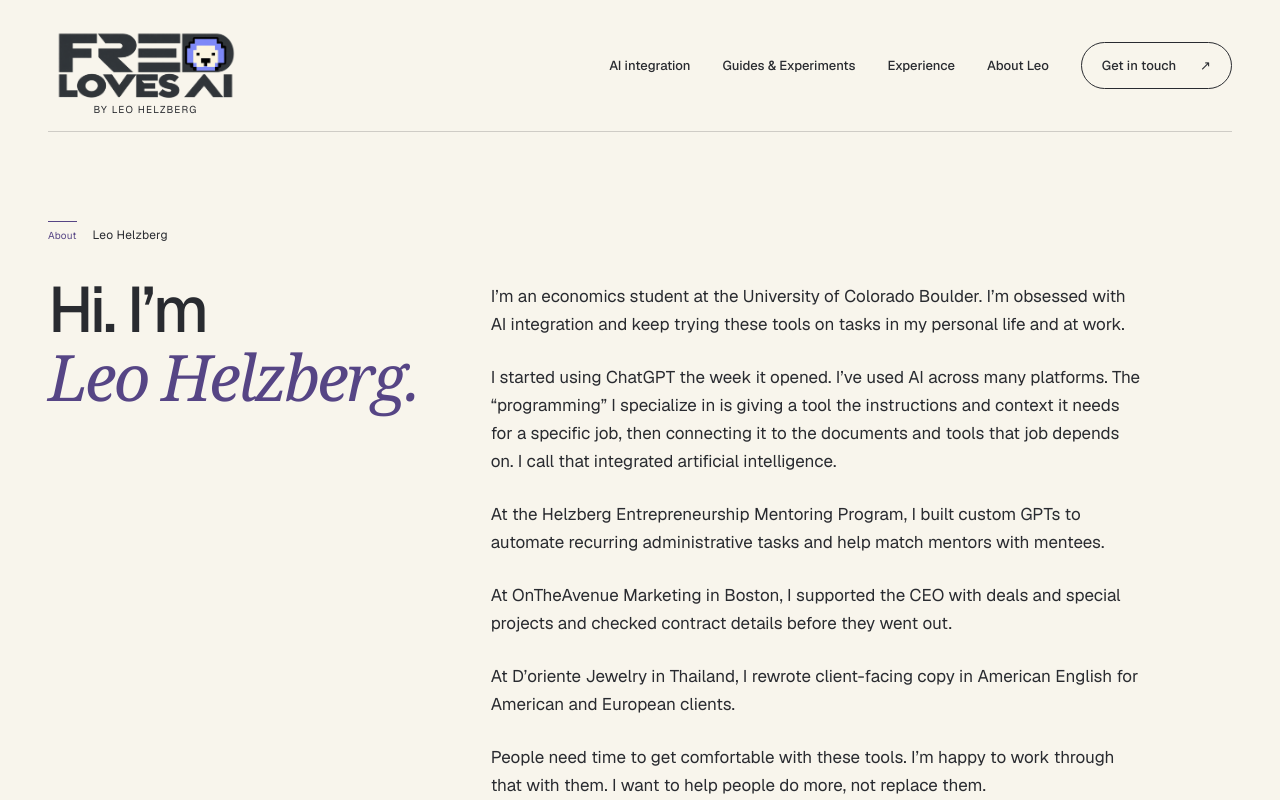
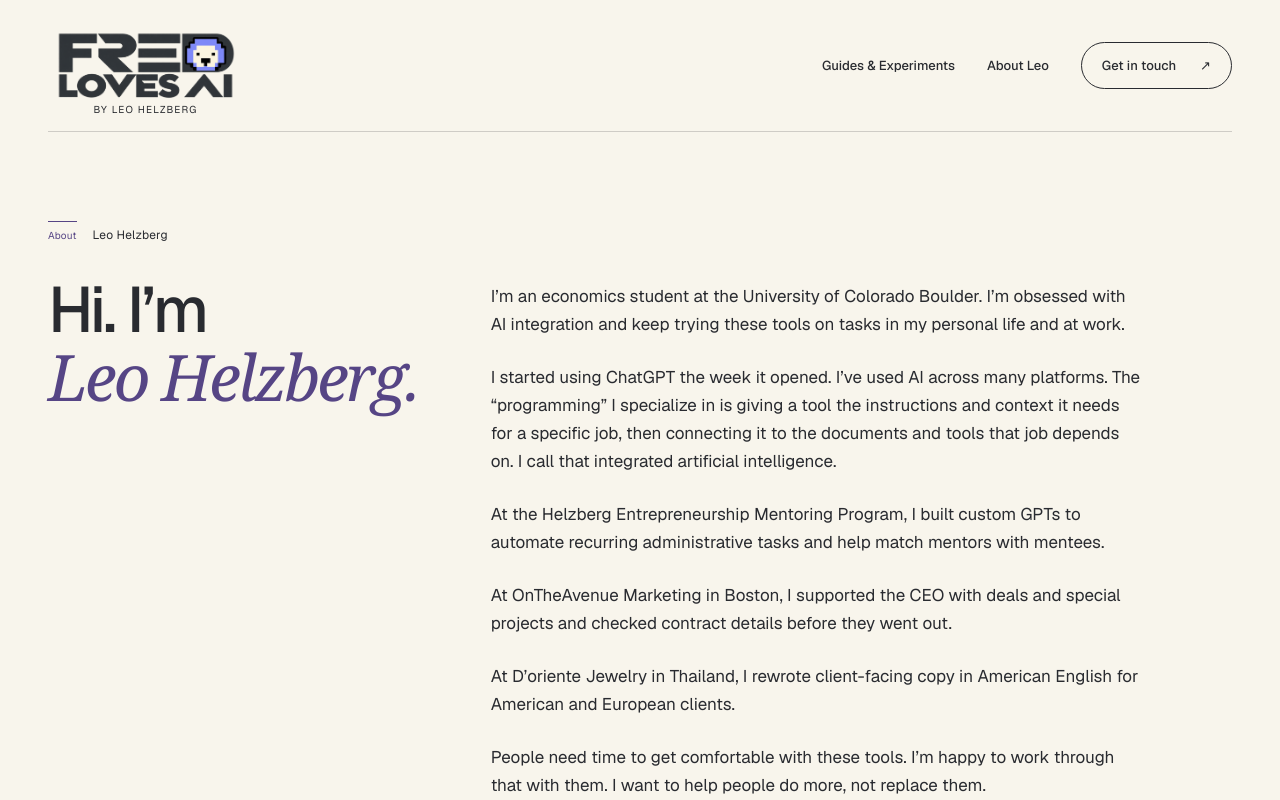
Before and after one commit to Fred-Leo/fred-loves-ai, a Next.js app: page /about in a window 1280 px wide. Shown: the top 800 px of the page. Built offline with nearby package versions, Linux system fonts and the light colour scheme.

Commit message:
Simplify primary navigation

```diff
--- a/src/components/site-nav.tsx
+++ b/src/components/site-nav.tsx
@@ -4,6 +4,6 @@ import Link from "next/link";
 export default function SiteNav() {
   return <nav className="site-nav shell" aria-label="Primary navigation">
     <Link href="/" className="wordmark" aria-label="Fred Loves AI home"><Image src="/brand/fred-lavender-logo.png" alt="Fred Loves AI" width={1774} height={887} unoptimized priority /><span className="wordmark-byline">By Leo Helzberg</span></Link>
-    <div className="nav-links"><Link href="/#integration">AI integration</Link><Link href="/using-ai">Guides & Experiments</Link><Link href="/#experience">Experience</Link><Link href="/about">About Leo</Link><Link href="/#contact" className="nav-cta">Get in touch <span aria-hidden="true">↗</span></Link></div>
+    <div className="nav-links"><Link href="/using-ai">Guides & Experiments</Link><Link href="/about">About Leo</Link><Link href="/#contact" className="nav-cta">Get in touch <span aria-hidden="true">↗</span></Link></div>
   </nav>;
 }
```
